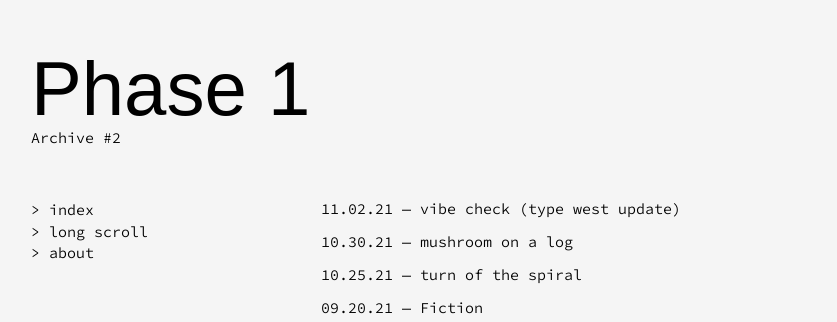
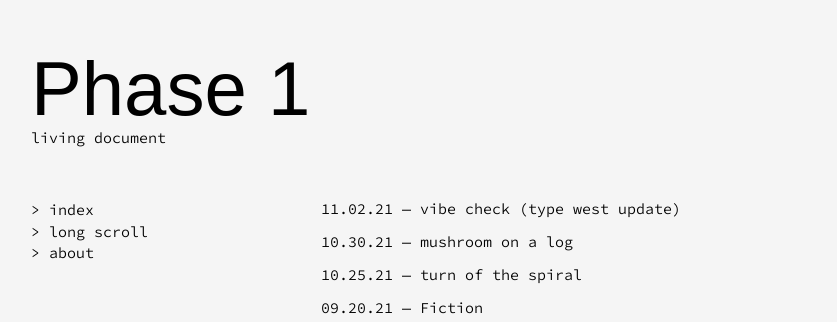
Before and after one commit to vannavu/vannavu.github.io, a Jekyll site: the page built from pages/index.md, in a window 1280 px wide. Shown: the top 322 px of the page, without its empty margins (97-934 px from the left). Built offline with Jekyll 4.4.1, drawn with Linux system fonts in a browser that asks for light colours; some web fonts are replaced.

Commit message:
liv docu

```diff
--- a/_includes/header.html
+++ b/_includes/header.html
@@ -1,4 +1,4 @@
 <header role="banner">
   <h1><a href="{{ site.url }}">Phase 1</a></h1>
-  <p>Archive #2</p>
+  <p>living document</p>
 </header>
```
